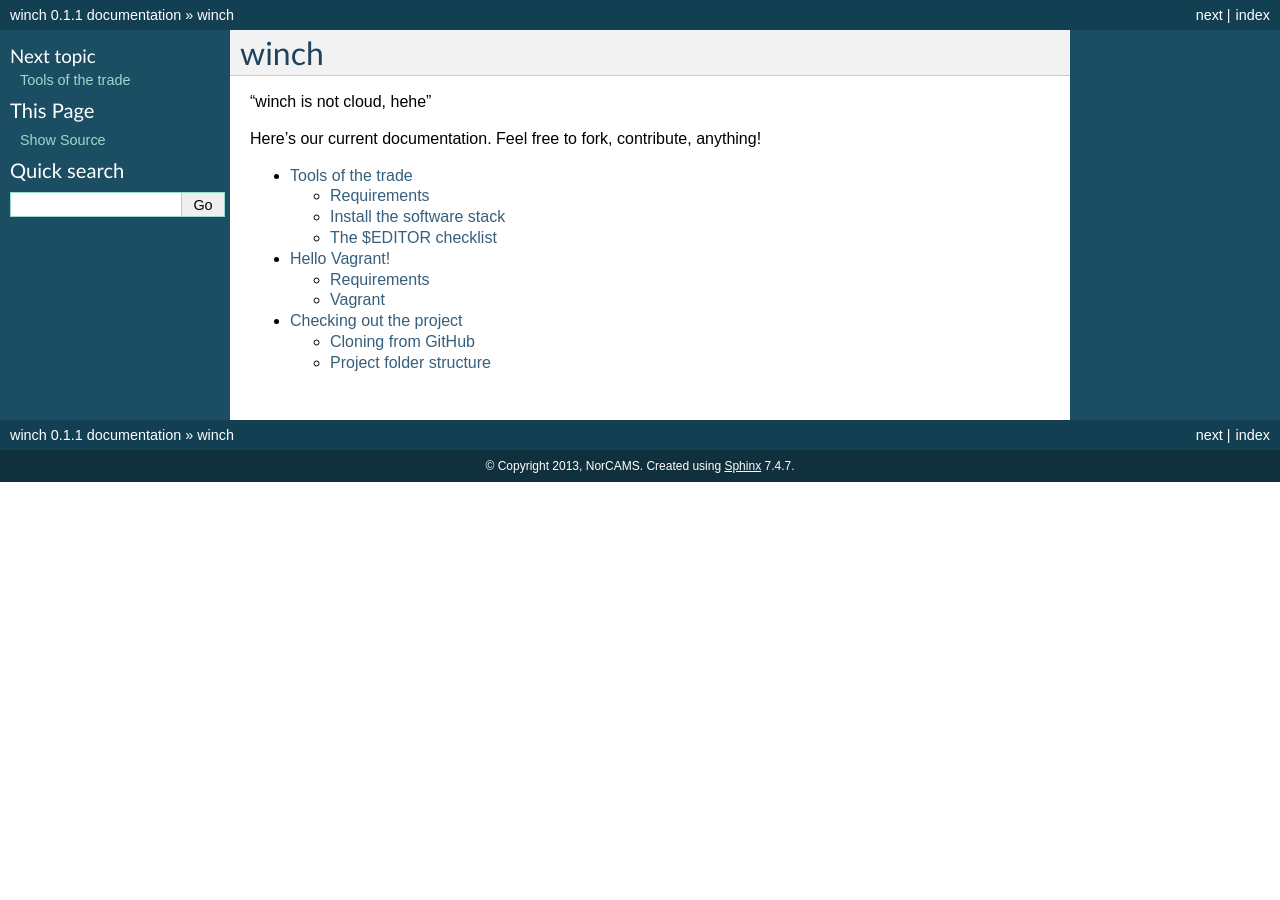
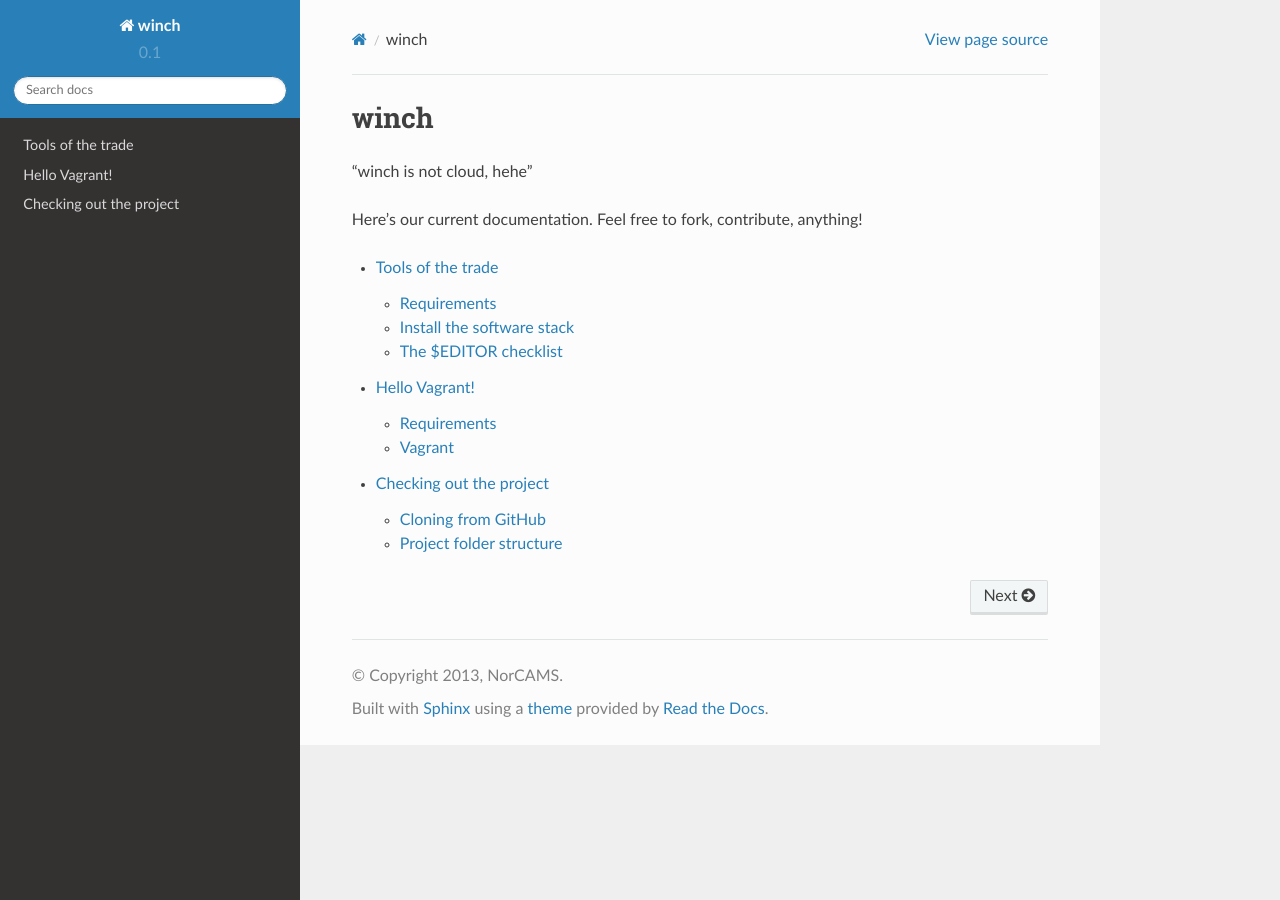
Before and after one commit to norcams/winch, a Sphinx documentation site: the page built from docs/index.rst, in a window 1280 px wide. Built offline with Sphinx 7.4.7 and the Read the Docs theme 2.0.0, drawn with Linux system fonts in a browser that asks for light colours.

Commit message:
Added config and instructions for building documentation locally

```diff
--- a/docs/conf.py
+++ b/docs/conf.py
@@ -91,7 +91,17 @@
 
 # The theme to use for HTML and HTML Help pages.  Major themes that come with
 # Sphinx are currently 'default' and 'sphinxdoc'.
-html_theme = 'default'
+#html_theme = 'default'
+
+# on_rtd is whether we are on readthedocs.org
+import os
+on_rtd = os.environ.get('READTHEDOCS', None) == 'True'
+
+if not on_rtd:  # only import and set the theme if we're building docs locally
+    import sphinx_rtd_theme
+    html_theme = 'sphinx_rtd_theme'
+    html_theme_path = [sphinx_rtd_theme.get_html_theme_path()]
+# otherwise, readthedocs.org uses their theme by default, so no need to specify it
 
 # Theme options are theme-specific and customize the look and feel of a theme
 # further.  For a list of options available for each theme, see the
```
Also changed, not shown: 1 other file.
